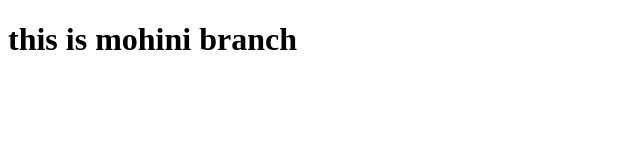
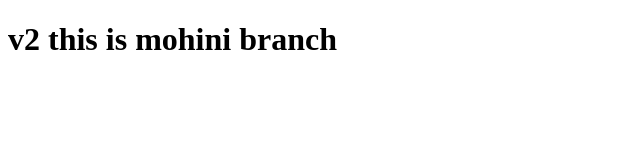
Before and after one commit to mohinikatake160/demo, a plain HTML site: page index.html in a window 1280 px wide. Shown: the whole page, without its empty margins (0-640 px from the left). Drawn offline with Linux system fonts and the light colour scheme.

Commit message:
v2 mohini branch

```diff
--- a/index.html
+++ b/index.html
@@ -6,7 +6,7 @@
     <title>Document</title>
 </head>
 <body>
-    <h1>this is mohini branch</h1>
+    <h1>v2 this is mohini branch</h1>
 
 </body>
 </html>
```
